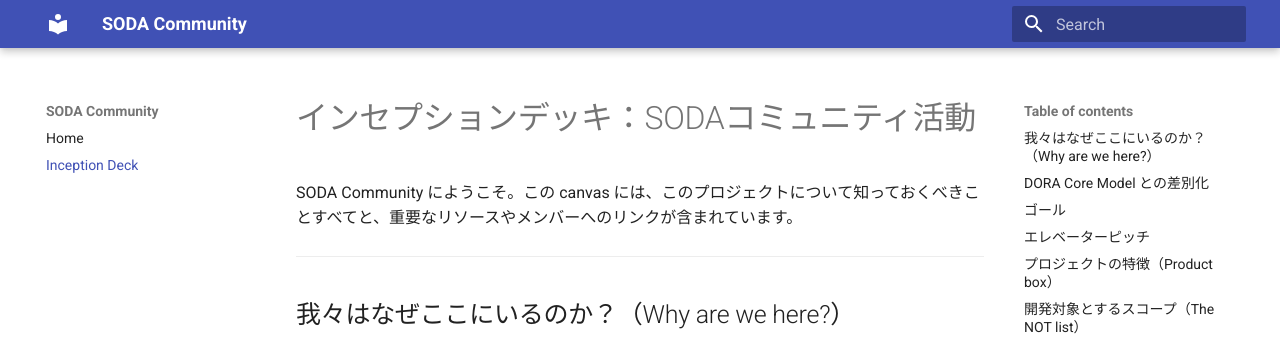
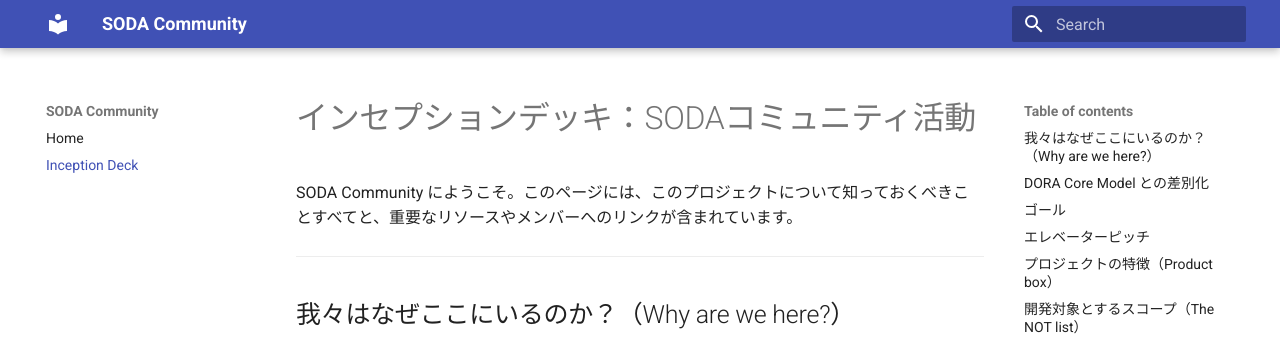
Before and after one commit to Findy/soda.community, an MkDocs documentation site: the page built from deck/deck.md, in a window 1280 px wide and 900 px high. Shown: the top 345 px of the window. Built offline with MkDocs 1.6.1 and Material for MkDocs 9.7.7, drawn with Linux system fonts in a browser that asks for light colours; some of the changed text lies outside the part shown.

Commit message:
インセプションデッキの文言修正とキャッチフレーズの更新

```diff
--- a/deck/deck.md
+++ b/deck/deck.md
@@ -1,6 +1,6 @@
 # インセプションデッキ：SODAコミュニティ活動
 
-SODA Community にようこそ。この canvas には、このプロジェクトについて知っておくべきことすべてと、重要なリソースやメンバーへのリンクが含まれています。
+SODA Community にようこそ。このページには、このプロジェクトについて知っておくべきことすべてと、重要なリソースやメンバーへのリンクが含まれています。
 
 ---
 
@@ -97,8 +96,8 @@ SODAの特徴:
 
 **やる（IN）**
 - コミュニティ主導の運営
-- SODAの定期的なアップデート
-- 経営判断・組織改善の可視化モデル提供
+  - SODAの定期的なアップデート
+  - 経営判断・組織改善の可視化モデル提供
 - SODAの認知向上（カンファレンス発表など）
 - コンテンツ提供言語：日本語と英語
 
```
Also changed, not shown: other parts of deck/deck.md (+4 -5 lines).
